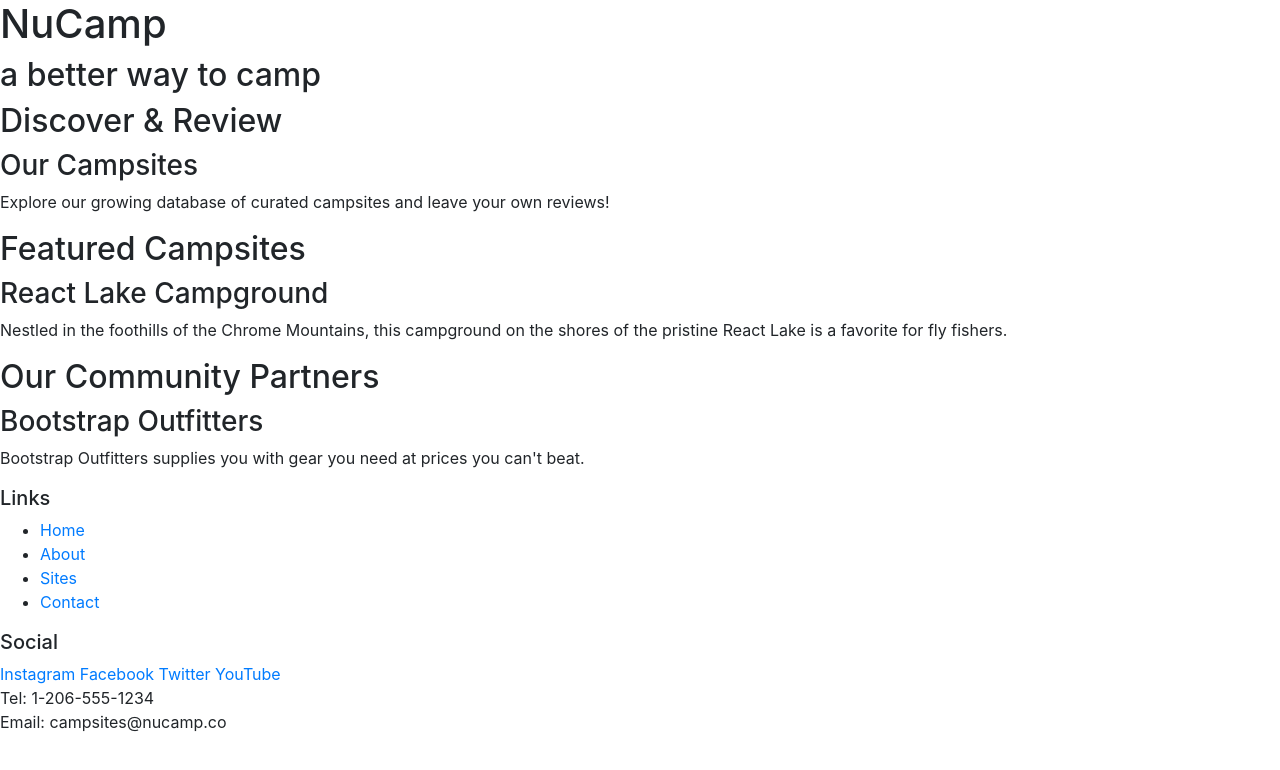
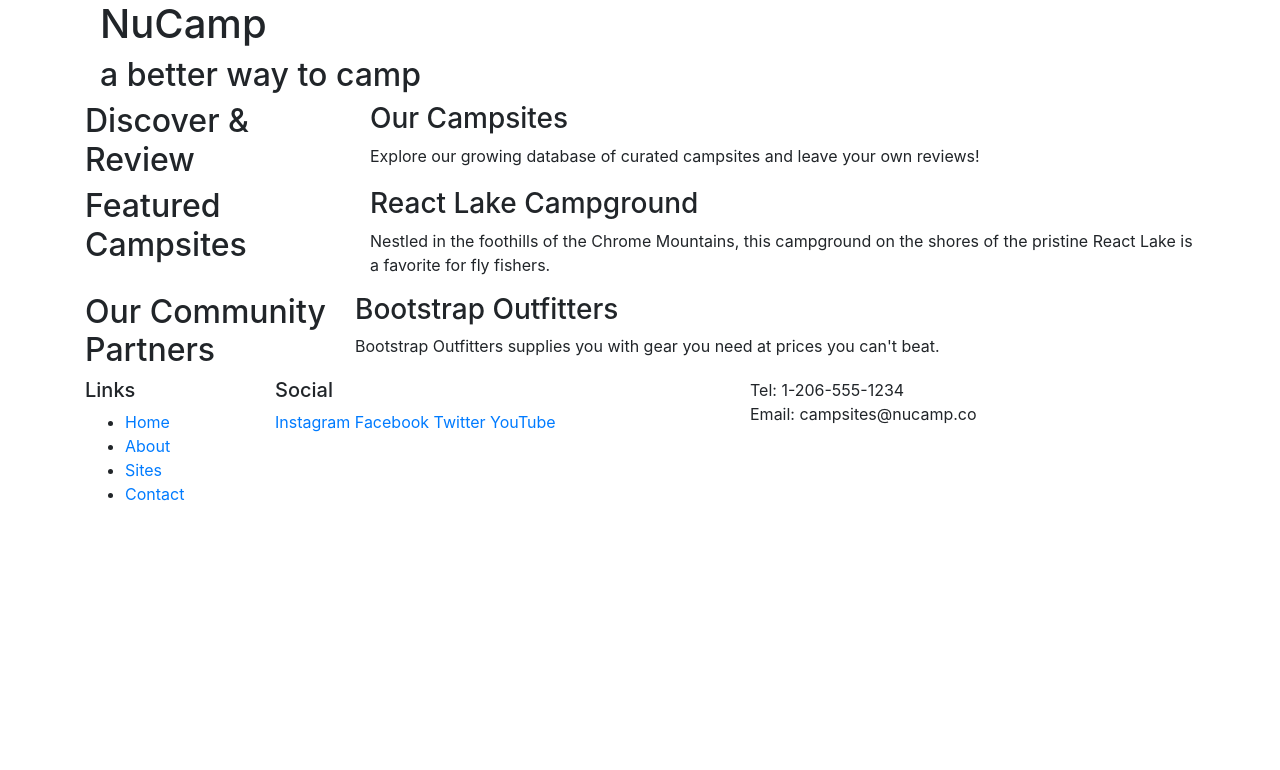
Before and after one commit to wedemboyz0919/Cue1, a website: page index.html in a window 1280 px wide. Drawn offline with nearby package versions, Linux system fonts and the light colour scheme.

Commit message:
Bootstrap grid

```diff
--- a/index.html
+++ b/index.html
@@ -12,32 +12,57 @@
 <body>
 
     <header>
-        <div>
+        <div class="container">
+            <div class=".row">
+                <div class="col">
                     <h1>NuCamp</h1>
                     <h2>a better way to camp</h2>
                 </div>
+            </div>
+        </div>
     </header>
 
-    <div>
+    <div class="container">
+        <div class="row">
+            <div class="col-sm-4 col-md-3">
                 <h2>Discover & Review</h2>
+            </div>
+            <div class="col">
                 <h3>Our Campsites</h3>
                 <p>Explore our growing database of curated campsites and leave your own reviews!</p>
             </div>
+        </div>
+    </div>
 
-    <div>
+    <div class="container">
+        <div class="row">
+            <div class="col-sm-4 col-md-3">
                 <h2>Featured Campsites</h2>
+            </div>
+            <div class="col">
                 <h3>React Lake Campground</h3>
                 <p>Nestled in the foothills of the Chrome Mountains, this campground on the shores of the pristine React Lake is a favorite for fly fishers.</p>
             </div>
+        </div>
+    </div>
 
+    <div class="container">
+        <div class="row">
+            <div class="col-sm-4 col-md-3">
+                <h2>Our Community Partners</h2>
+            </div>
             <div>
-        <h2>Our Community Partners</h2>
                 <h3>Bootstrap Outfitters</h3>
                 <p>Bootstrap Outfitters supplies you with gear you need at prices you can't beat.</p>
             </div>
+        </div>
+    </div>
+
 
     <footer>
-        <div>
+        <div class="container">
+            <div class="row">
+                <div class="col-4 col-sm-2">
                     <h5>Links</h5>
                     <ul>
                         <li><a href="#">Home</a></li>
@@ -46,16 +71,18 @@
                         <li><a href="#">Contact</a></li>
                     </ul>
                 </div>
-        <div>
+                <div class="col-6 col-sm-5">
                     <h5>Social</h5>
                     <a href="http://instagram.com/">Instagram</a>
                     <a href="http://facebook.com/">Facebook</a>
                     <a href="http://twitter.com/">Twitter</a>
                     <a href="http://youtube.com/">YouTube</a>
                 </div>
-        <div>
+                <div class="col-sm-4">
                     Tel: 1-206-555-1234<br />
                     Email: campsites@nucamp.co
+                </div>
+            </div>
         </div>
     </footer>
     <script src="node_modules/jquery/dist/jquery.slim.min.js"></script>
```
Lines whose indentation alone changed are shown as unchanged.
